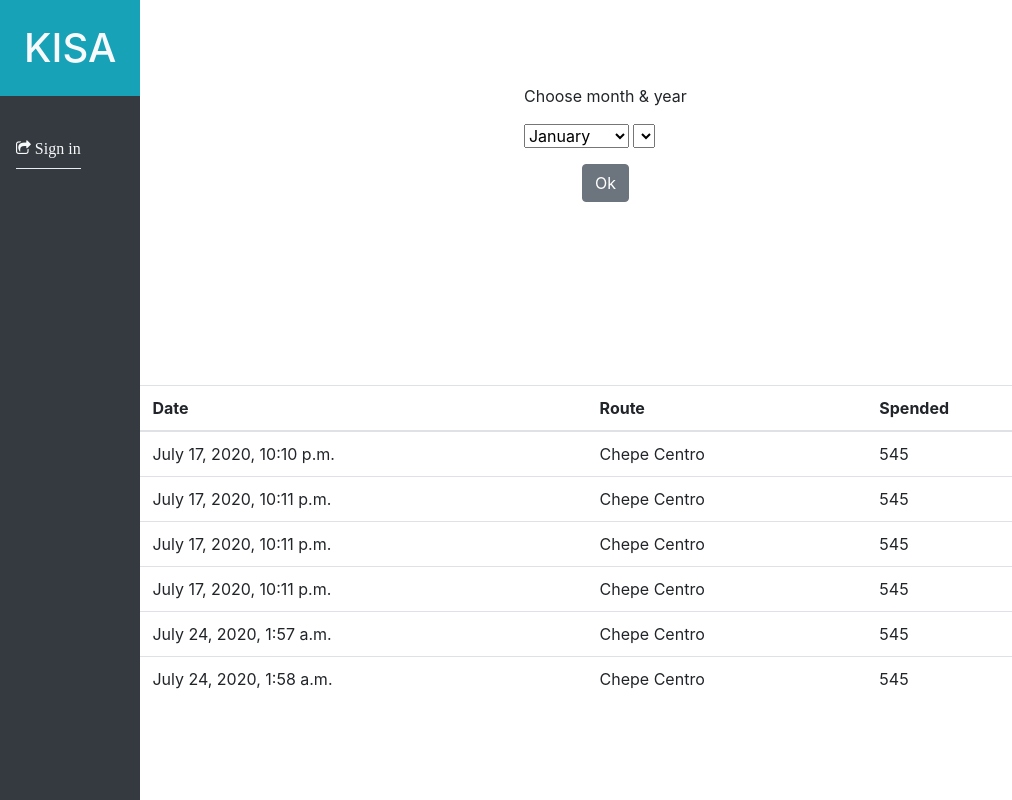
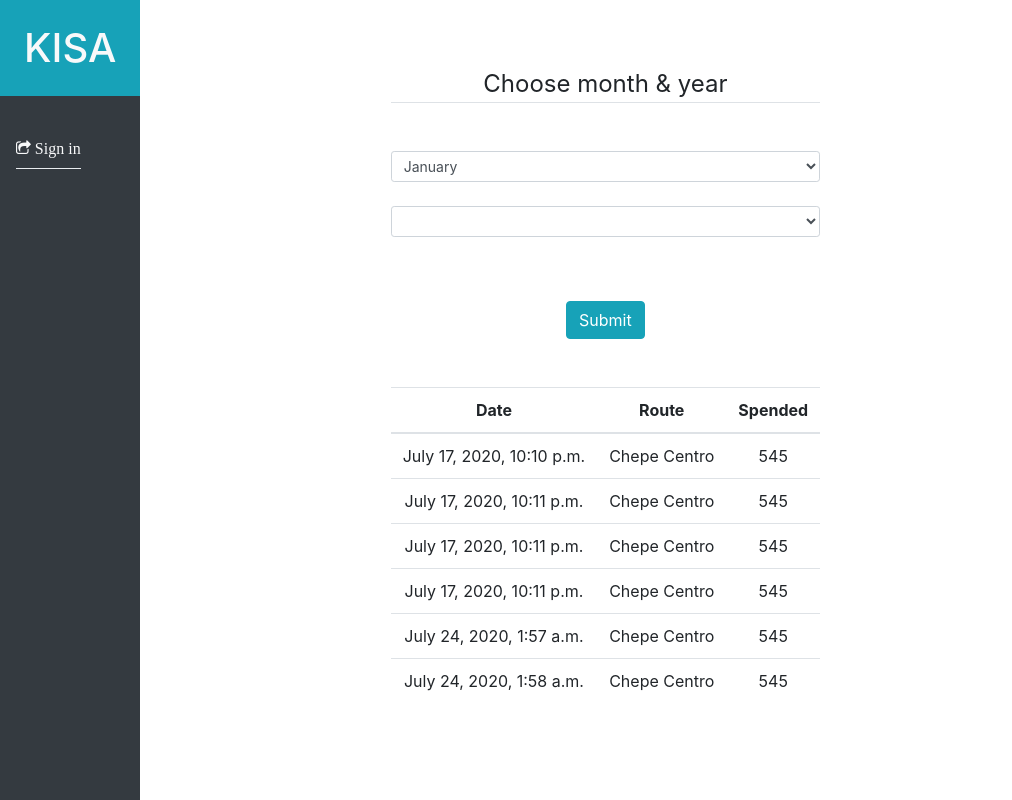
Before and after one commit to FaNnT0m/KISA, a Django app: template templates/main/client_reports.html in a window 1280 px wide. Shown: the whole page, without its empty margins (0-1012 px from the left). Run offline with Django 3.2, Linux system fonts and the light colour scheme; the template is opened without the code that fills it: values that come from a table or form of the project are taken from there, others are empty; data comes from the database, SQL or seed files in the repository; both versions use the stored data as it was after the commit; parts of the project's set-up code (start-up, migrations or seed data) failed here and were passed over; some libraries are stand-ins or nearby versions.

Commit message:
system to english, and improved style

```diff
--- a/templates/main/card_ticket_payment.html
+++ b/templates/main/card_ticket_payment.html
@@ -6,11 +6,9 @@
             <legend class="border-bottom mb-4">Pay with your card</legend>
             {{ form | crispy }}
         </fieldset>
-        <div class="form-group">
-            <button class="btn btn-outline-info" type="submit">Ok</button>
+        <div class="form-group text-center">
+            <button class="btn btn-info" type="submit">Submit</button>
         </div>
     </form>
-
 </div>
-
 {% endblock %}
--- a/templates/main/client_reports.html
+++ b/templates/main/client_reports.html
@@ -2,11 +2,11 @@
 
 <form method="post" class="d-block">
     {% csrf_token %}
-    <div class="d-block pb-3">
+    <legend class="d-block mb-5 text-center border-bottom">
         Choose month & year
-    </div>
-
-    <select name="months">
+    </legend>
+    <div class="mt-4 text-center">
+        <select name="months"class="form-control form-control-sm">
             <option value="1">January</option>
             <option value="2">February</option>
             <option value="3">March</option>
@@ -20,16 +20,19 @@
             <option value="11">November</option>
             <option value="12">December</option>
         </select>
-    <select name="years">
+    </div>
+    <div class= "mt-4 text-center">
+        <select name="years" class="form-control form-control-sm">
             {% for load_years in load_years %}
                 <option value="{{load_years}}">{{load_years}}</option>
             {%endfor%}
         </select>
+    </div>
     <div class="row justify-content-center align-self-center pt-3">
-        <button type="submit" class="btn btn-secondary d-block">Ok</button>
+        <button type="submit" class="mt-5 d-block btn btn-info">Submit</button>
     </div>
-</form>
-<table class="table">
+
+<table class="table text-center mt-5">
     <thead>
         <tr>
             <th scope="col">Date</th>
@@ -54,6 +57,6 @@
         {%endfor%}
     </tbody>
 </table>
-
+</form>
 
 {% endblock %}
--- a/templates/main/ticket_payment.html
+++ b/templates/main/ticket_payment.html
@@ -13,7 +13,7 @@
     <div class="form-group">
         <label name=ticket_price></label>
     </div>
-    <button type="submit" class="btn btn-primary">Aceptar</button>
+    <button type="submit" class="btn btn-primary">Submit</button>
 </form>
 
 {% endblock %}
```
Also changed, not shown: templates/main/digital_wallet.html (+10 -9 lines), db.sqlite3. Lines whose indentation alone changed are shown as unchanged.
